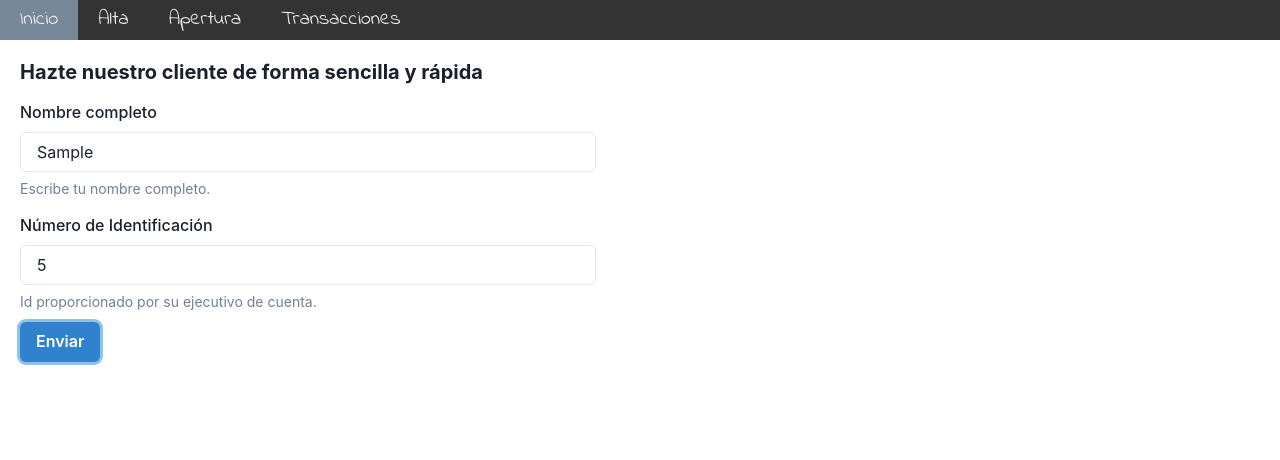
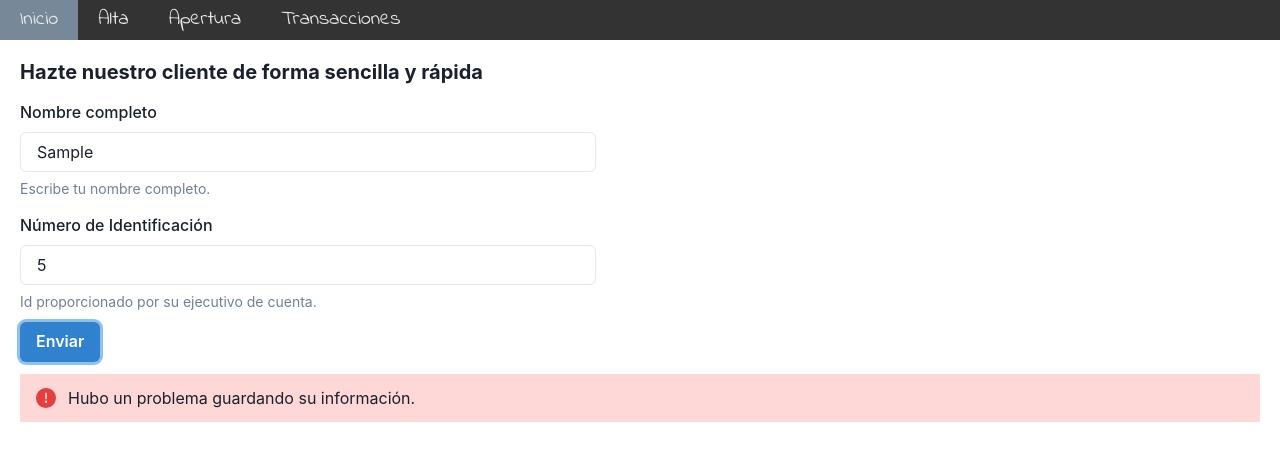
Before and after one commit to JoseAP89/BankAccountExample, a Next.js app in the folder frontend/: page /signup in a window 1280 px wide. Both pictures are taken after typing "Sample", "5" into the empty fields and a click on the button "Enviar". Shown: the top 460 px of the page. Built offline with nearby package versions, Linux system fonts and the light colour scheme; no server answers.

Commit message:
success and error messages

```diff
--- a/frontend/pages/signup.tsx
+++ b/frontend/pages/signup.tsx
@@ -1,6 +1,6 @@
 import type { NextPage } from 'next'
 import Head from 'next/head'
-import { Heading } from '@chakra-ui/react'
+import { Alert, AlertIcon, Heading } from '@chakra-ui/react'
 import { useForm } from "react-hook-form";
 
 //import {CheckCircleIcon} from '@chakra-ui/icons'
@@ -14,6 +14,8 @@ import TransactionService from '../services/transaction'
 
 
 const SignUp: NextPage = () => {
+  const [successMsg, setSuccessMsg] = useState<boolean>(false);
+  const [errorMsg, setErrorMsg] = useState<boolean>(false);
 
   const { register, handleSubmit, formState: { errors } } = useForm();
 
@@ -24,8 +26,18 @@ const SignUp: NextPage = () => {
     }
     TransactionService.createClient(client).then( (response) => {
       console.log(response);
+      if (!!response && response.statusText === 'Created') {
+        setSuccessMsg(true);
+        setTimeout(() => {
+          setSuccessMsg(false);
+        }, 1000 * 5);
+      }
     }).catch( err =>{
       console.log(err);
+      setErrorMsg(true);
+      setTimeout(() => {
+        setErrorMsg(false);
+      }, 1000 * 5);
     })
   };
 
@@ -75,6 +87,19 @@ const SignUp: NextPage = () => {
             <Button colorScheme='blue' my={3} type="submit">Enviar</Button>
           </FormControl>
         </form>
+
+        { successMsg &&
+          <Alert status='success'>
+            <AlertIcon />
+            Datos guardados correctamente.
+          </Alert>
+        }
+        { errorMsg &&
+          <Alert status='error'>
+            <AlertIcon />
+            Hubo un problema guardando su información.
+          </Alert>
+        }
       </Container>
 
     </>
```
Also changed, not shown: frontend/services/messages.tsx (added).
